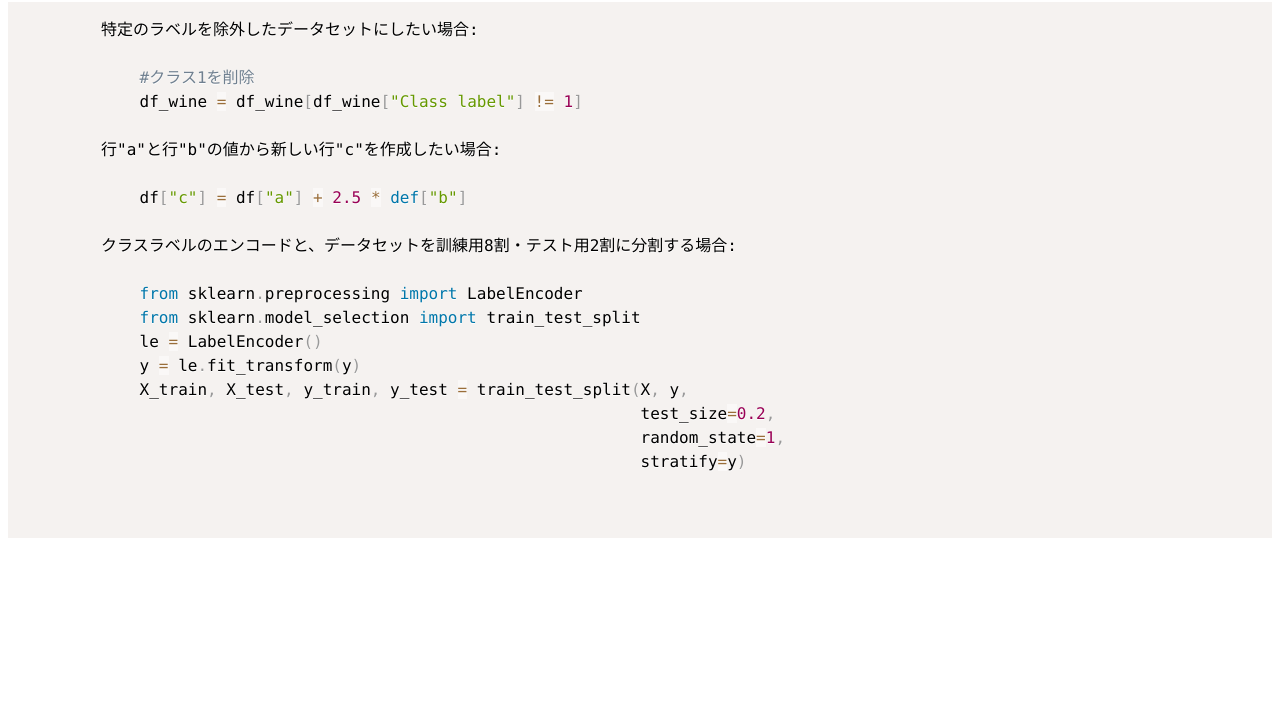
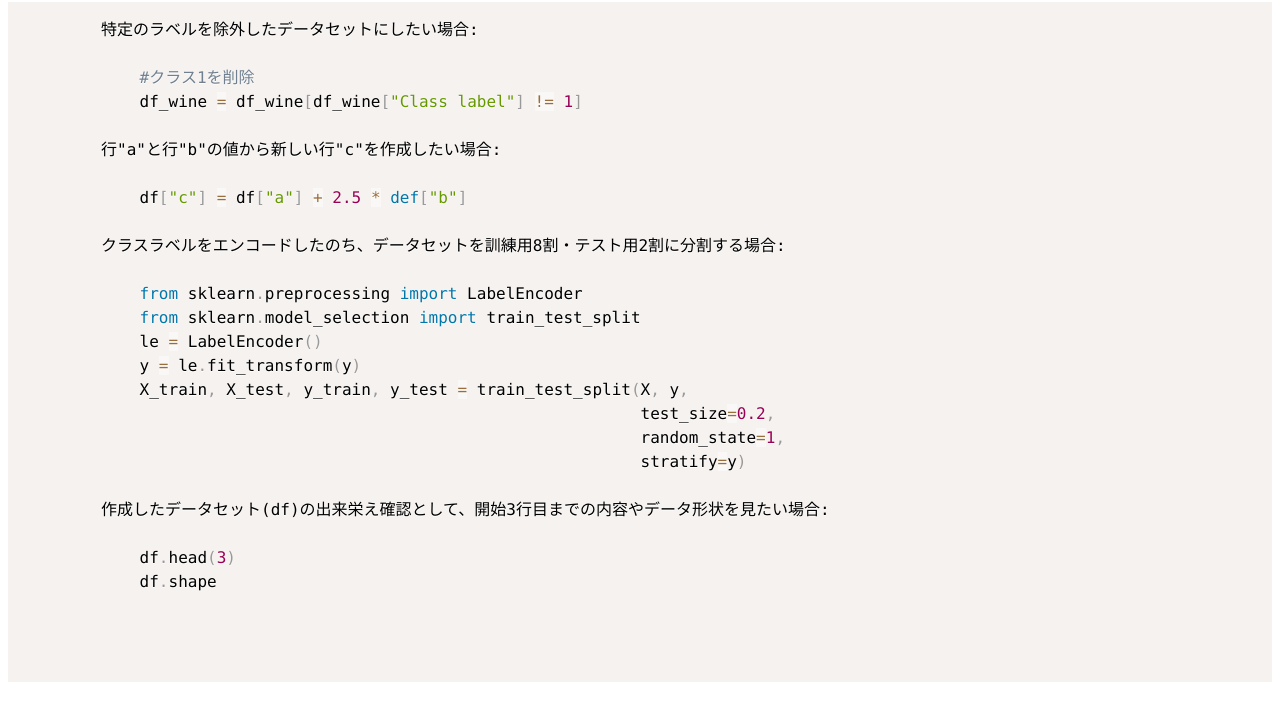
Before and after one commit to Naofumi-Q/nao.github.io, a plain HTML site: page pandas_memo.html in a window 1280 px wide. Shown: the part 87-800 px from the top of the page. Drawn offline with nearby package versions, Linux system fonts and the light colour scheme.

```diff
--- a/pandas_memo.html
+++ b/pandas_memo.html
@@ -16,7 +16,7 @@
         <code class="language-python">
             df["c"] = df["a"] + 2.5 * def["b"]
         </code>
-        クラスラベルのエンコードと、データセットを訓練用8割・テスト用2割に分割する場合:
+        クラスラベルをエンコードしたのち、データセットを訓練用8割・テスト用2割に分割する場合:
         <code class="language-python">
             from sklearn.preprocessing import LabelEncoder
             from sklearn.model_selection import train_test_split
@@ -27,6 +27,12 @@
                                                                 random_state=1,
                                                                 stratify=y)
         </code>
+        作成したデータセット(df)の出来栄え確認として、開始3行目までの内容やデータ形状を見たい場合:
+        <code class="language-python">
+            df.head(3)
+            df.shape
+        </code>
+
     </pre>
     <script src="https://cdnjs.cloudflare.com/ajax/libs/prism/1.25.0/prism.min.js"></script>
     <script src="https://cdnjs.cloudflare.com/ajax/libs/prism/1.25.0/components/prism-python.min.js"></script>
```
Also changed, not shown: regular_expression_memo.html (added, +16 -0 lines).
